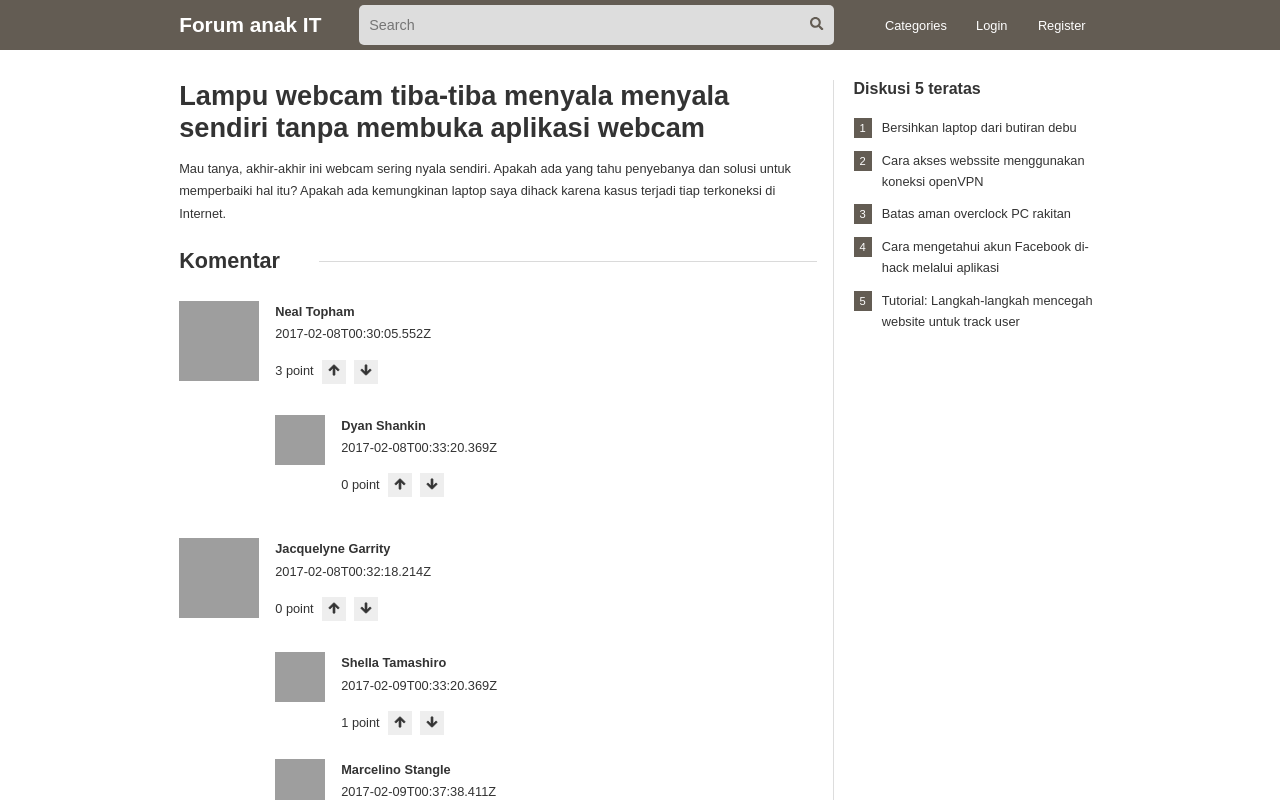
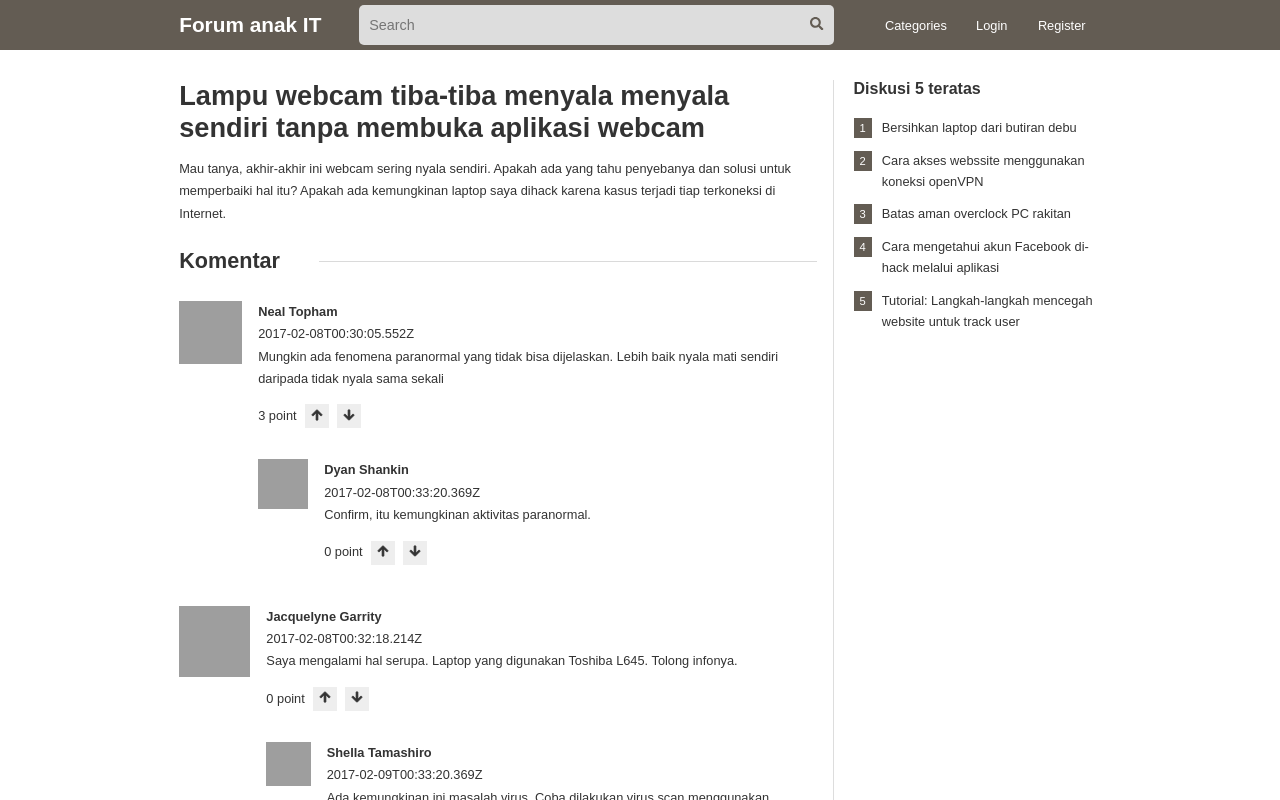
Before and after one commit to Erik-NA7/simple-forum, a React (Create React App) app: page / in a window 1280 px wide. Shown: the top 800 px of the page. Built offline with nearby package versions, Linux system fonts and the light colour scheme; data requests are answered from the project's data file; grey boxes are pictures that could not be loaded.

Commit message:
fix wrong message prop in comments data

```diff
--- a/src/components/Comment/Comment.js
+++ b/src/components/Comment/Comment.js
@@ -36,7 +36,7 @@ function Comment(props) {
       <div className={style['comment-body']}>
         <p className={style['user-name']}>{props.author}</p>
         <p className={style.dateTime}>{props.date}</p>
-        <p>{props.comment}</p>
+        <p>{props.message}</p>
         <div className={style['vote-action']}>
           <p className={style.point}>{points} point</p>
           <button
```
